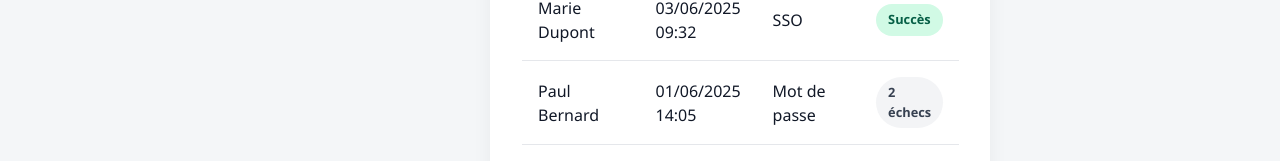
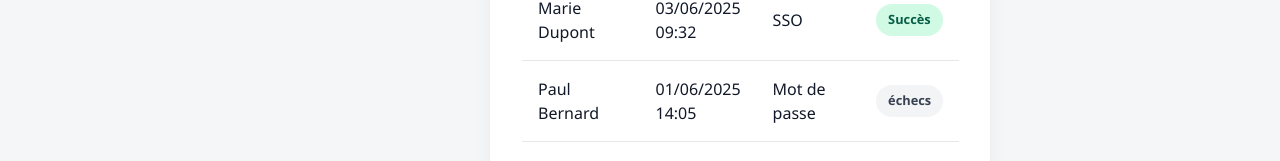
Before and after one commit to omarsoliman02/SIA2, a plain HTML site: page Modules/Adminstration & Sécurité/admin.html in a window 1280 px wide. Shown: the part 813-974 px from the top of the page. Drawn offline with nearby package versions, Linux system fonts and the light colour scheme.

Commit message:
admin updates

```diff
--- a/Modules/Adminstration & Sécurité/admin.html
+++ b/Modules/Adminstration & Sécurité/admin.html
@@ -265,7 +265,7 @@
               <td>Marie Dupont</td><td>03/06/2025 09:32</td><td>SSO</td><td><span class="badge badge-validate">Succès</span></td>
             </tr>
             <tr>
-              <td>Paul Bernard</td><td>01/06/2025 14:05</td><td>Mot de passe</td><td><span class="badge badge-read">2 échecs</span></td>
+              <td>Paul Bernard</td><td>01/06/2025 14:05</td><td>Mot de passe</td><td><span class="badge badge-read">échecs</span></td>
             </tr>
             <tr>
               <td>Sophie Laurent</td><td>30/05/2025 08:11</td><td>SSO</td><td><span class="badge badge-edit">Succès</span></td>
```
